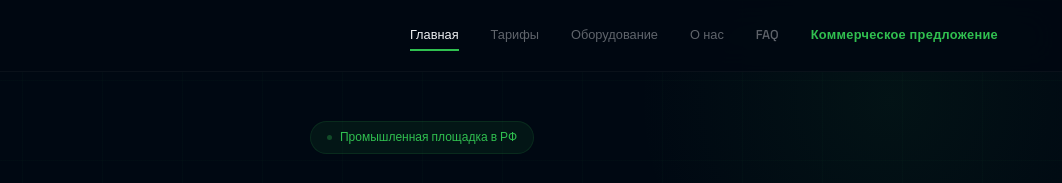
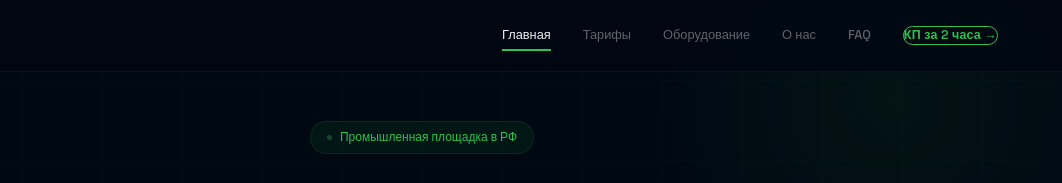
Before and after one commit to nesterov0109-spy/novy-hosting, a website: page index.html in a window 1280 px wide. Shown: the top 183 px of the page, 218-1280 px from the left. Drawn offline with Linux system fonts and the light colour scheme.

Commit message:
v7.2: кнопка КП за 2 часа — компактная, с обводкой

```diff
--- a/css/style.css
+++ b/css/style.css
@@ -75,10 +75,8 @@
 .nav a::after{content:'';position:absolute;bottom:-3px;left:0;width:0;height:1.5px;background:var(--green);transition:width .4s cubic-bezier(.16,1,.3,1)}
 .nav a:hover,.nav a.active{color:var(--text-primary)}
 .nav a:hover::after,.nav a.active::after{width:100%}
-.nav-cta{position:relative;background:transparent;color:var(--green)!important;font-weight:600!important;font-size:.8rem!important;padding:8px 0;letter-spacing:.3px;transition:all .3s!important}
-.nav-cta::before{content:'';position:absolute;bottom:0;left:0;width:0;height:1.5px;background:var(--green);transition:width .4s cubic-bezier(.16,1,.3,1)}
-.nav-cta:hover::before{width:100%}
-.nav-cta:hover{color:var(--green-light)!important}
+.nav-cta{display:inline-flex;align-items:center;gap:6px;padding:8px 18px;border:1.5px solid var(--green);border-radius:100px;color:var(--green)!important;font-weight:600!important;font-size:.78rem!important;letter-spacing:.2px;transition:all .3s!important;line-height:1}
+.nav-cta:hover{background:rgba(48,192,80,.08)!important;color:var(--green-light)!important;border-color:var(--green-light)!important;transform:translateY(-1px);box-shadow:0 4px 16px var(--green-glow)!important}
 .menu-toggle{display:none;flex-direction:column;gap:5px;cursor:pointer;background:none;border:none;padding:8px}
 .menu-toggle span{width:22px;height:1.5px;background:var(--text-primary);border-radius:1px;transition:all .3s}
 
--- a/index.html
+++ b/index.html
@@ -42,7 +42,7 @@
       <a href="equipment.html">Оборудование</a>
       <a href="about.html">О нас</a>
       <a href="faq.html">FAQ</a>
-      <a href="contacts.html" class="nav-cta">Коммерческое предложение</a>
+      <a href="contacts.html" class="nav-cta">КП за 2 часа →</a>
     </nav>
     <button class="menu-toggle" id="menuToggle" aria-label="Меню">
       <span></span><span></span><span></span>
```
Also changed, not shown: about.html (+1 -1 lines), contacts.html (+1 -0 lines), equipment.html (+1 -1 lines), faq.html (+1 -1 lines), services.html (+1 -1 lines).
